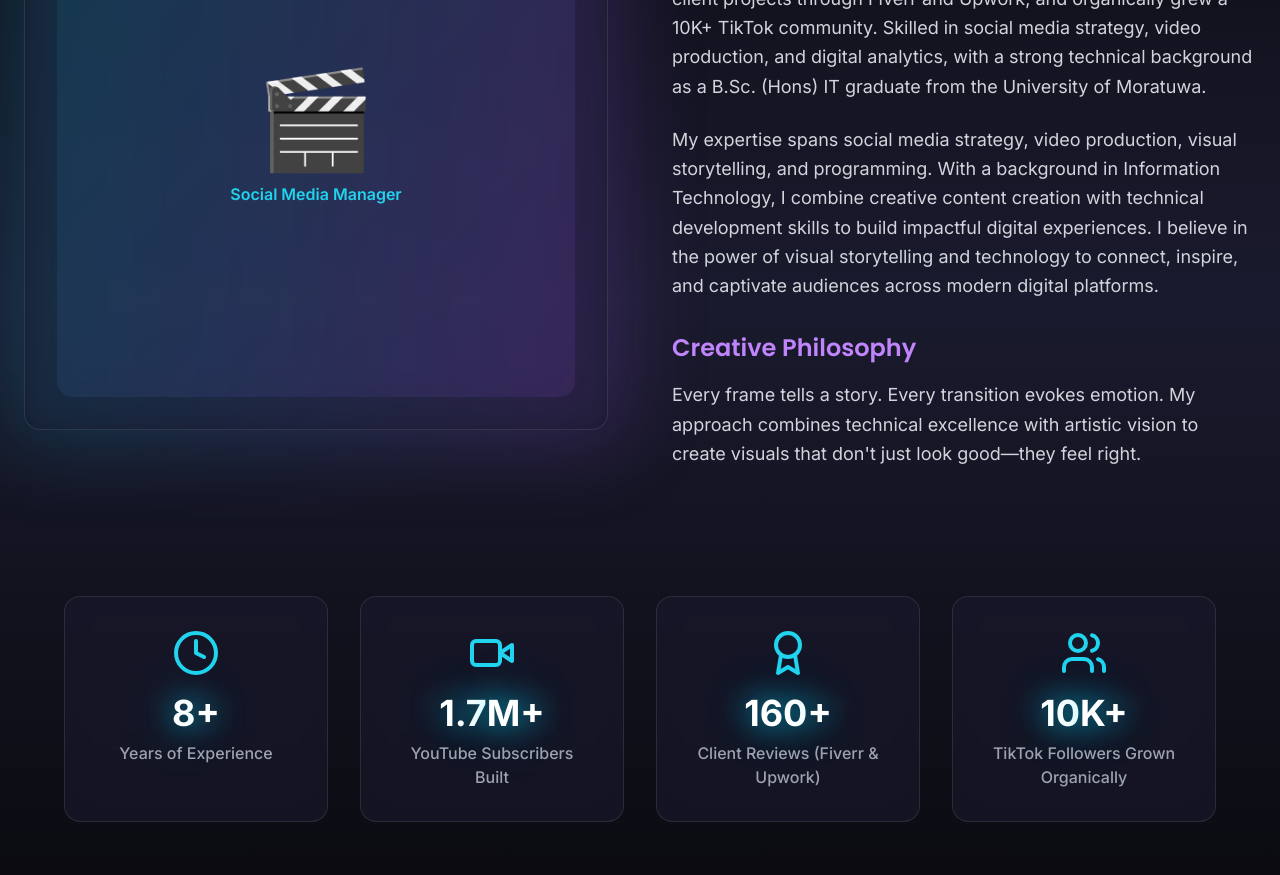
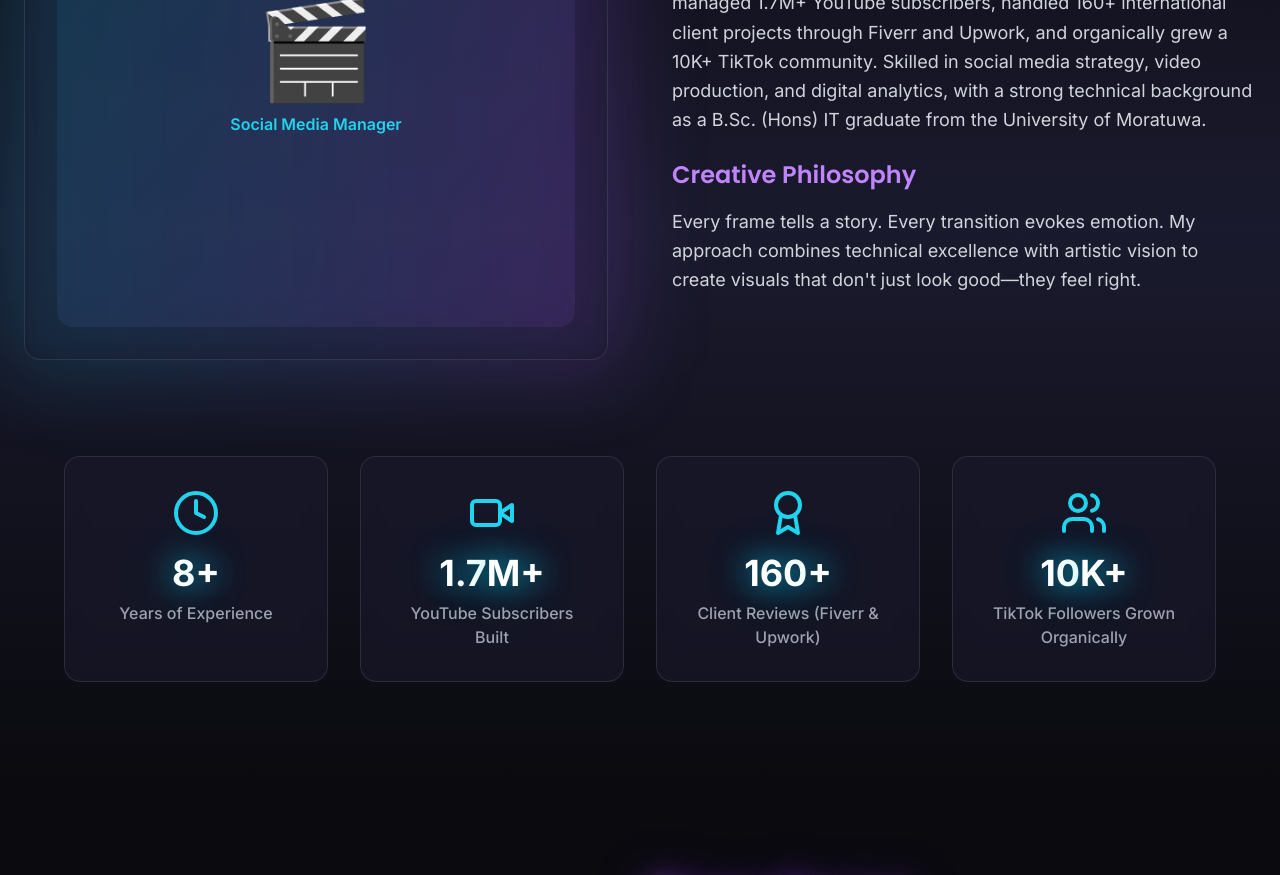
Before and after one commit to janithwijesinghe/janith-portfolio, a React (Vite) app: page / in a window 1280 px wide. Shown: the part 1120-1995 px from the top of the page. Built offline with nearby package versions, Linux system fonts and the light colour scheme.

Commit message:
Update About.tsx

```diff
--- a/src/components/About.tsx
+++ b/src/components/About.tsx
@@ -94,11 +94,7 @@ export default function About() {
               and digital analytics, with a strong technical background as a B.Sc. (Hons) IT graduate from the University of Moratuwa.
             </p>
 
-            <p className="text-gray-300 text-lg mb-8 leading-relaxed">
-             My expertise spans social media strategy, video production, visual storytelling, and programming. With a background in Information Technology,
-             I combine creative content creation with technical development skills to build impactful digital experiences.
-             I believe in the power of visual storytelling and technology to connect, inspire, and captivate audiences across modern digital platforms.
-            </p>
+
 
             <div className="mb-8">
               <h3 className="text-2xl font-semibold mb-4 text-purple-400">Creative Philosophy</h3>
```
